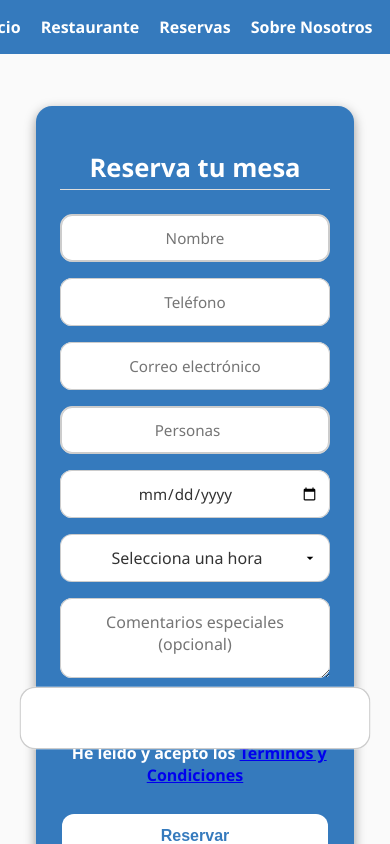
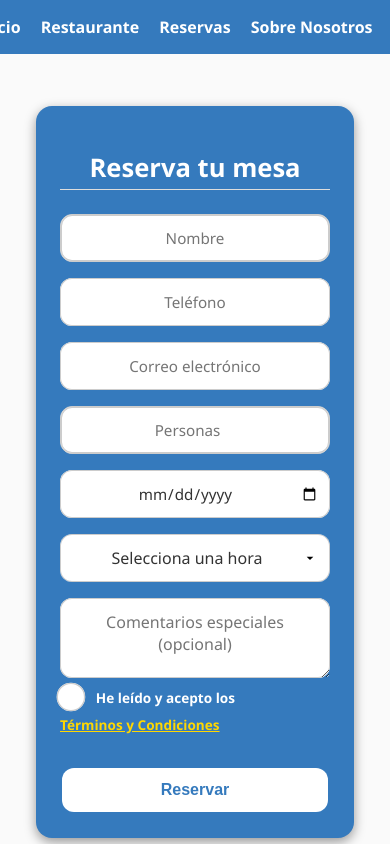
Before and after one commit to alexrotar908/antidoto_web, a React (Create React App) app: page /reservas in a window 390 px wide. Shown: the top 844 px of the page. Built offline with nearby package versions, Linux system fonts and the light colour scheme.

Commit message:
Actualizo proyecto web

```diff
--- a/src/pages/reservas/reservas.css
+++ b/src/pages/reservas/reservas.css
@@ -150,6 +150,33 @@ select {
   text-decoration: none;
 }
 
+.checkbox-label {
+  display: flex;
+  align-items: center;
+  gap: 0.5rem;
+  font-size: 0.9rem;
+  color: white;
+  margin-top: -0.5rem;
+  margin-bottom: 1rem;
+}
+
+.checkbox-label input[type="checkbox"] {
+  width: 16px;
+  height: 16px;
+  accent-color: gold;
+  cursor: pointer;
+}
+
+.checkbox-label a {
+  color: gold;
+  font-weight: bold;
+  text-decoration: underline;
+}
+
+.checkbox-label a:hover {
+  text-decoration: none;
+}
+
 @media (max-width: 600px) {
   .reservas-container {
     margin: 2rem 1rem;
@@ -185,4 +212,10 @@ select {
   .terminos-container {
     font-size: 0.85rem;
   }
+
+  .checkbox-label {
+  font-size: 0.85rem;
+  gap: 0.4rem;
+  flex-wrap: wrap;
 }
+}
```
